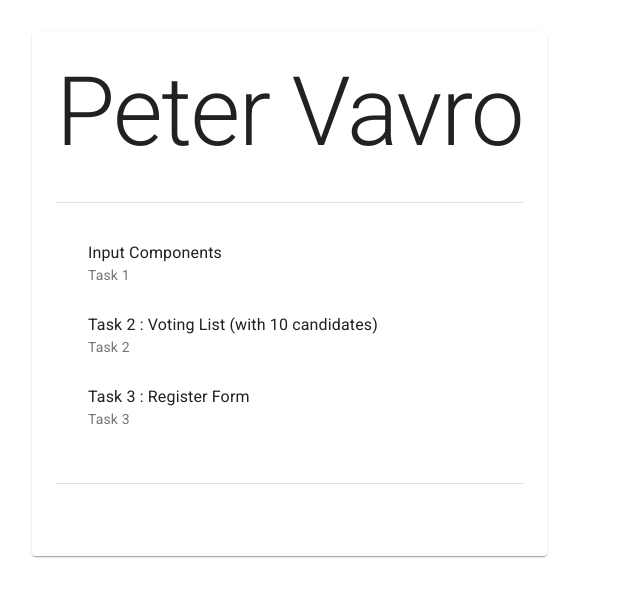
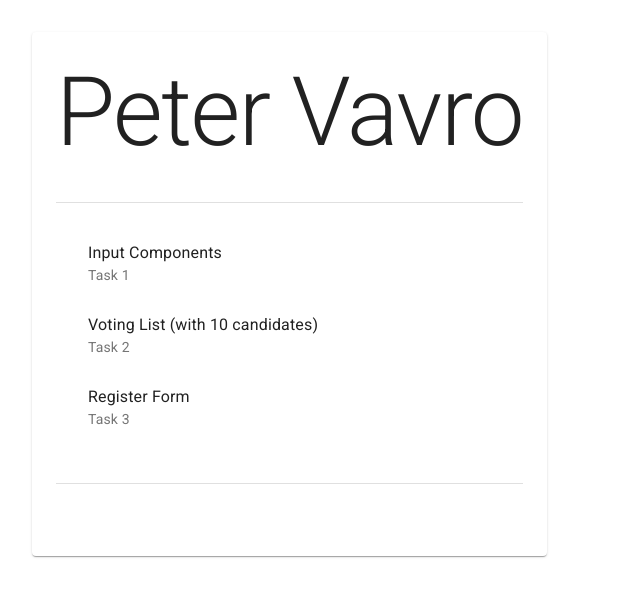
Before and after one commit to petervavro/react-coding-test, a React (Create React App) app: page / in a window 1280 px wide. Shown: the top 596 px of the page, without its empty margins (0-640 px from the left). Built offline with nearby package versions, Linux system fonts and the light colour scheme; what chance would draw is missing.

Commit message:
Menu items texts modified.

```diff
--- a/src/components/MainMenu/index.tsx
+++ b/src/components/MainMenu/index.tsx
@@ -11,10 +11,10 @@ function MainMenu() {
                 <ListItemText primary="Input Components" secondary={'Task 1'} />
             </ListItem>
             <ListItem button component={RouterLink} to="/peter-vavro/voting-list/10">
-                <ListItemText primary="Task 2 : Voting List (with 10 candidates)" secondary={'Task 2'} />
+                <ListItemText primary="Voting List (with 10 candidates)" secondary={'Task 2'} />
             </ListItem>
             <ListItem button component={RouterLink} to="/peter-vavro/register-form">
-                <ListItemText primary="Task 3 : Register Form" secondary={'Task 3'} />
+                <ListItemText primary="Register Form" secondary={'Task 3'} />
             </ListItem>
         </List>
     );
```
